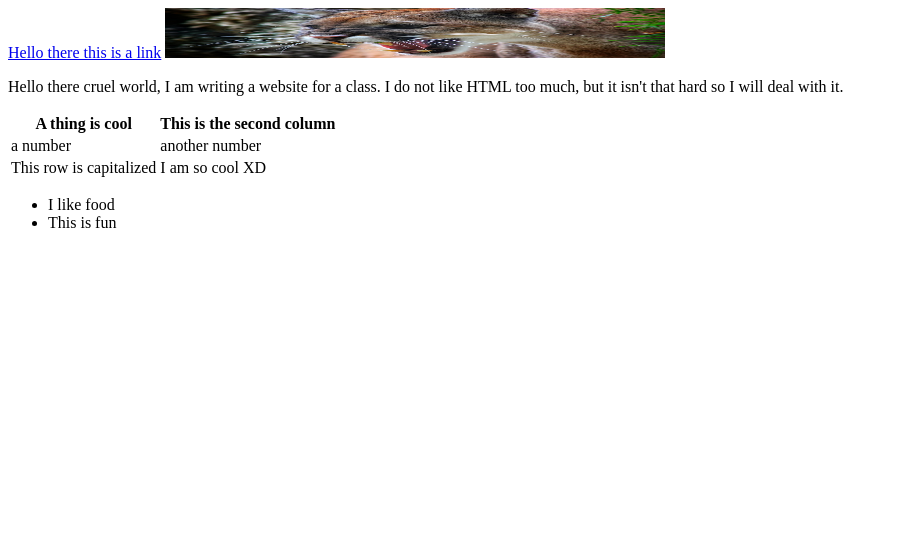
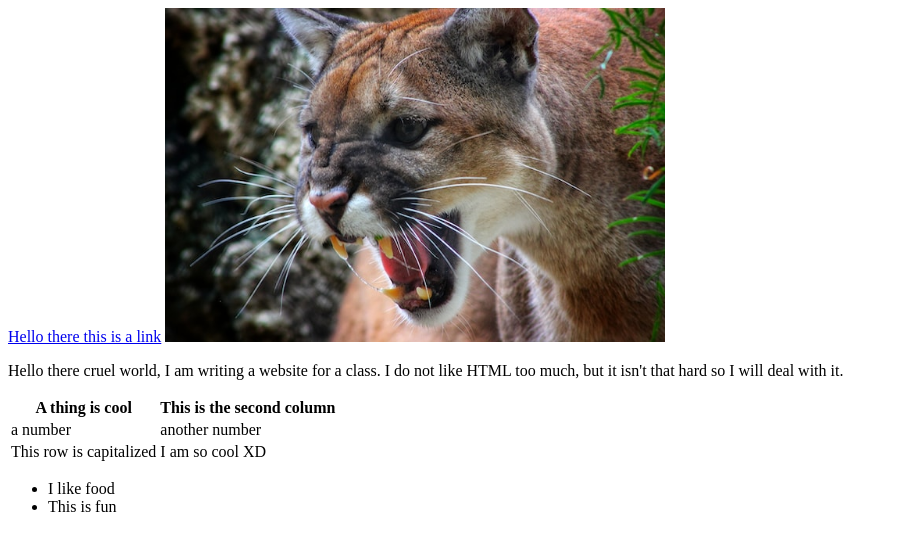
Before and after one commit to gluemagazine/my-page, a plain HTML site: page index.html in a window 1280 px wide. Shown: the whole page, without its empty margins (0-898 px from the left). Drawn offline with Linux system fonts and the light colour scheme.

Commit message:
Update index.html

```diff
--- a/index.html
+++ b/index.html
@@ -5,7 +5,7 @@
     </head>
     <body>
         <a href="https://www.google.com/">Hello there this is a link</a>
-        <img src="cougar.png" alt="cougar.png" width=500 height = 50>
+        <img src="cougar.png" alt="cougar.png" width=500>
         <p>
             Hello there cruel world, I am writing a website for a class.
             I do not like HTML too much, but it isn't that hard so I will
```
